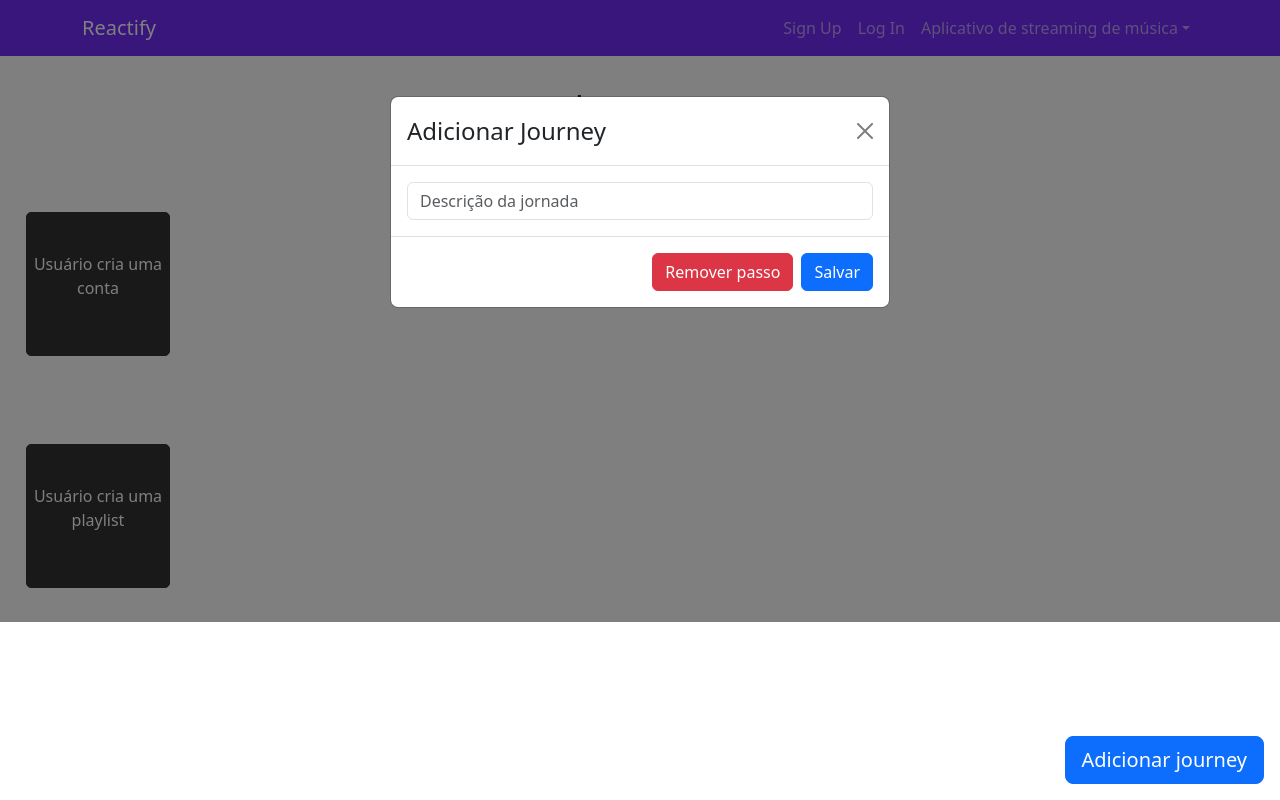
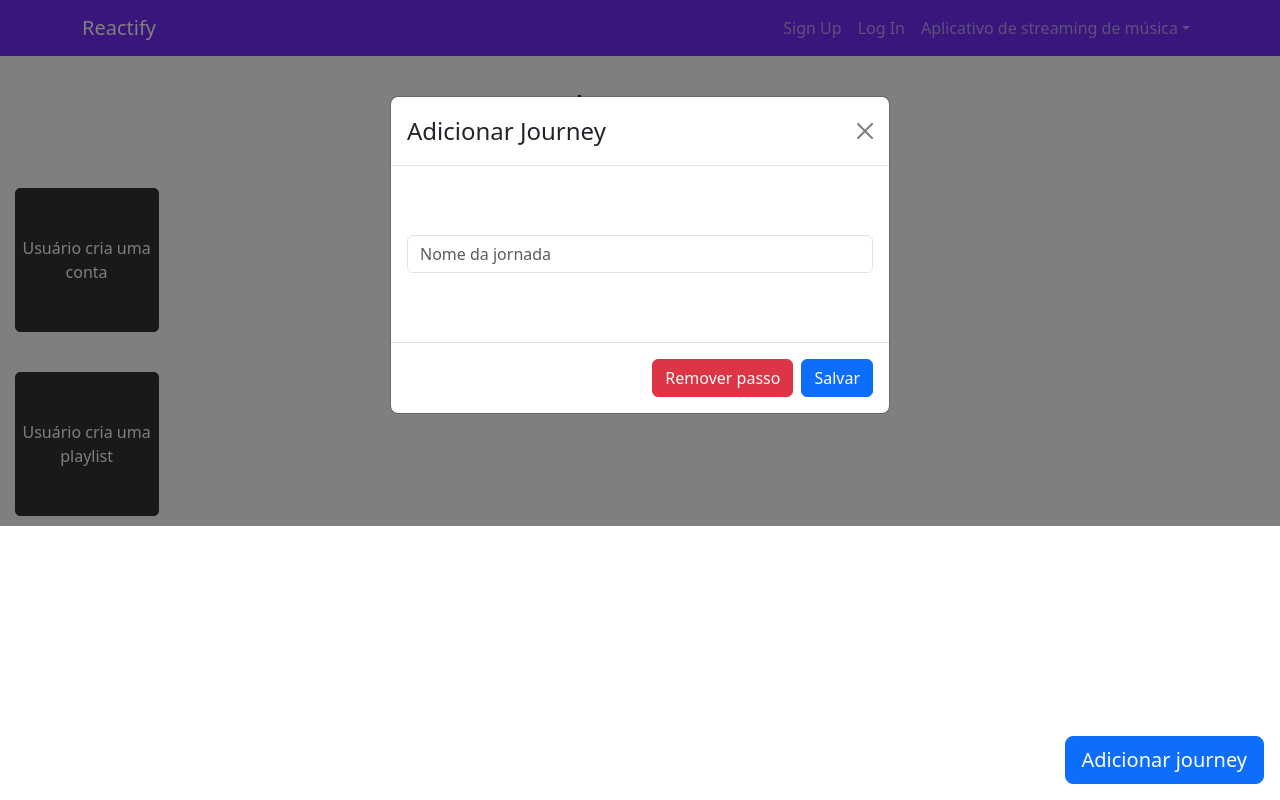
Before and after one commit to LumaGabriela/reactify-demo, a React (Create React App) app: page /journeys in a window 1280 px wide. Both pictures are taken after a click on the button "Adicionar journey". Built offline with nearby package versions, Linux system fonts and the light colour scheme.

Commit message:
update journeys

```diff
--- a/src/components/modal/Modals.css
+++ b/src/components/modal/Modals.css
@@ -1,9 +1,10 @@
 .modal-body {
   display: flex;
   flex-direction: column;
-  justify-content: space-between;
+  justify-content: space-evenly;
+  padding: 1rem;
+  min-height: 11rem;
 }
 .form-select {
   cursor: pointer;
-  margin: 0 1rem;
 }
--- a/src/components/modal/Modals.js
+++ b/src/components/modal/Modals.js
@@ -62,26 +62,37 @@ const AddProjectModal = ({ projectData, setProjectData, isVisible, handleRemove
 
 
 
-const JourneyDescriptionModal = ({ projectData, setProjectData, handleRemove, journeyModal, modalKey, journeyData, setJourneyData }) => {
+const JourneyDescriptionModal = ({ projectData, setProjectData, handleRemove, journeyModal, modalKey, journeyData, setJourneyData, operation, setOperation }) => {
   const [jValue, setJValue] = useState('')
   const project = projectData.find(project => project.key === modalKey);
-  const [operation, setOperation] = useState('')
   const [bodyHeight, setBodyHeight] = useState('100%');
 
+  //Torna a altura da sombra do modal variavel
   useEffect(() => {
     const height = document.body.scrollHeight;
     setBodyHeight(`${height}px`);
+    if (!journeyModal) setJourneyData({})
   }, [journeyModal]);
+
+  useEffect(() => {
+    if (operation !== '' && Object.keys(journeyData).length !== 0) void 0
+    else if (Object.keys(journeyData).length !== 0) setOperation('description')
+    else setOperation('name')
+  }, [journeyData])
 
 
 
-  useEffect(() => {
-    if (Object.keys(journeyData).length !== 0) setOperation('description')
-
-    else setOperation('name')
-    console.log(journeyData)
-  }, [journeyData]);
-
+  const getPlaceholder = () => {
+    if (operation === 'add-step') {
+      return 'Descreva o passo';
+    } else if (operation === 'description' && Object.keys(journeyData).length > 0) {
+      return 'Descreva o passo';
+    } else if (operation === 'name') {
+      return 'Nome da jornada';
+    } else {
+      return 'Digite aqui';
+    }
+  }
 
   //Atualiza o array das journeys
   const updateJourney = (op) => {
@@ -106,8 +117,9 @@ const JourneyDescriptionModal = ({ projectData, setProjectData, handleRemove, jo
       }
         break;
 
+      //Atualiza a descrição de uma journey
       case 'description': {
-        //Atualiza a descrição de uma journey
+
         const updatedProjectData = projectData.map(proj => {
           if (proj.key === modalKey) {
             const updatedJourneys = proj.journey.map((journey, jIndex) => {
@@ -129,7 +141,7 @@ const JourneyDescriptionModal = ({ projectData, setProjectData, handleRemove, jo
         setProjectData(updatedProjectData)
       }
         break;
-
+      //Remove um passo de uma journey
       case 'remove': {
         const updatedProjectData = projectData.map(proj => {
           if (proj.key === modalKey) {
@@ -150,14 +162,29 @@ const JourneyDescriptionModal = ({ projectData, setProjectData, handleRemove, jo
 
       }
         break;
+      //Adiciona um passo na journey selecionada
+      case 'add-step': {
+        const newStep = { step: journeyData.stepindex, description: jValue };
+        const updatedProjectData = projectData.map(proj => {
+          if (proj.key === modalKey) {
+            const journeyIndex = parseInt(journeyData.journeyindex);
+            const updatedJourneys = [...proj.journey];
+            updatedJourneys[journeyIndex].steps.push(newStep);
+
+            return { ...proj, journey: updatedJourneys };
+          }
+          return proj;
+        });
+        setProjectData(updatedProjectData);
+
+      }
+        break;
       default: console.log('Operacao desconhecida')
     }
     setJourneyData({})
     handleRemove('journey')
-    console.log(projectData)
-  };
-
-
+    console.log(operationType, projectData)
+  }
   return (
     <div
       className={"modal show "}
@@ -171,12 +198,10 @@ const JourneyDescriptionModal = ({ projectData, setProjectData, handleRemove, jo
         }>
 
           <Modal.Title>
-            {
-              (Object.keys(journeyData).length > 0) ?
-                "Editar passo: " +
-                project.journey[journeyData.journeyindex]?.steps[journeyData.stepindex]?.description :
-                'Adicionar Journey'
-            }
+            {(operation === 'add-step') && ("Adicionar passo")}
+            {(Object.keys(journeyData).length > 0 && operation === 'description') && ("Editar passo: " + project.journey[journeyData.journeyindex]?.steps[journeyData.stepindex]?.description)}
+            {(operation === 'name') && ('Adicionar Journey')}
+
           </Modal.Title>
         </Modal.Header>
 
@@ -185,7 +210,7 @@ const JourneyDescriptionModal = ({ projectData, setProjectData, handleRemove, jo
             type="text"
             onChange={(e) => setJValue(e.target.value)}
             onKeyUp={(e) => { if (e.key === 'Enter') updateJourney() }}
-            placeholder='Descrição da jornada'
+            placeholder={getPlaceholder()}
             style={{ cursor: 'text' }}
           />
 
--- a/src/pages/Journeys.css
+++ b/src/pages/Journeys.css
@@ -25,7 +25,7 @@
 .steps-grid {
     display: grid;
     grid-template-columns: repeat(auto-fill, minmax(10rem, 1fr));
-    grid-template-rows: minmax(9rem, 12rem);
+    grid-template-rows: minmax(9rem, 1fr);
     align-items: center;
     gap: 10px;
     width: 100%;
@@ -73,3 +73,17 @@
     display: block;
 
 }
+.add-step-button {
+  width: 9rem;
+  height: 9rem;
+  display: flex;
+  align-items: center;
+  justify-content: center;
+  text-align: center;
+  border-radius: 5px;
+  cursor: pointer;
+  padding: 0 3px;
+  border: 1px solid #333;
+  background-color: #f0f0f0;
+  font-size: 16px;
+}
--- a/src/pages/Journeys.js
+++ b/src/pages/Journeys.js
@@ -8,8 +8,14 @@ import { JourneyDescriptionModal } from '../components/modal/Modals'
 const Journeys = ({ projectData, setProjectData, handleRemove, journeyModal, modalKey }) => {
   const project = projectData.find(project => project.key === modalKey)
   const [journeyData, setJourneyData] = useState({})
-  const [stepVisible, setStepVisible] = useState(false)
-
+  const [visibleJourneys, setVisibleJourneys] = useState({})
+  const [operation, setOperation] = useState('')
+  const toggleJourneyVisibility = (journeyIndex) => {
+    setVisibleJourneys(prev => ({
+      ...prev,
+      [journeyIndex]: !prev[journeyIndex]
+    }));
+  };
 
   const handleClick = (e) => {
     const stepElement = e.target.closest('.step');
@@ -23,14 +29,21 @@ const Journeys = ({ projectData, setProjectData, handleRemove, journeyModal, mod
         }
       }
       setJourneyData(journeyElement);
+      setOperation('description')
       handleRemove('journey');
     }
   };
 
-  useEffect(() => {
-    console.log(stepVisible)
-  }, [stepVisible]);
 
+  const addStep = (journeyIndex) => {
+    setJourneyData({
+      journeyindex: journeyIndex,
+      stepindex: project.journey[journeyIndex].steps.length ,
+      description: ''
+    });
+    setOperation('add-step')
+    handleRemove('journey');
+  }
 
   return (
     <div>
@@ -42,21 +55,16 @@ const Journeys = ({ projectData, setProjectData, handleRemove, journeyModal, mod
             key={`${project.key}-${journeyIndex}`}
             data-key={project.key}
             data-journeyIndex={journeyIndex}
-            className="journey">
+            className="journey"
+          >
+            <div className="step-arrow">
+            <div className='step first-step' onClick={() => toggleJourneyVisibility(journeyIndex)}>
+              {journey.name}
+            </div>
+            {visibleJourneys[journeyIndex] ? (<div className="arrow">→</div>) : '' }
+            </div>
             <div className="steps-grid">
-              <div className="step-arrow">
-                <div className="step first-step"
-                onClick={ () => stepVisible ? setStepVisible(false) : setStepVisible(true)}
-                >
-                  <div className="step-content">
-                    <p className="step-description">{journey.name}</p>
-                  </div>
-
-                </div>
-                {stepVisible && (<div className="arrow first-step">→</div>)}
-              </div>
-
-              {stepVisible && journey.steps.map((step, stepIndex) => (
+              {visibleJourneys[journeyIndex] && journey.steps.map((step, stepIndex) => (
                 <React.Fragment key={stepIndex}>
                   <div className="step-arrow">
                     <div
@@ -64,8 +72,8 @@ const Journeys = ({ projectData, setProjectData, handleRemove, journeyModal, mod
                       data-key={project.key}
                       data-journeyIndex={journeyIndex}
                       data-stepIndex={stepIndex}
-                      onClick={(e) => handleClick(e)}>
-
+                      onClick={(e) => handleClick(e)}
+                    >
                       <div className="step-content">
                         <p className="step-description">{step.description}</p>
                       </div>
@@ -75,10 +83,16 @@ const Journeys = ({ projectData, setProjectData, handleRemove, journeyModal, mod
                     )}
                   </div>
                 </React.Fragment>
-              )) }
+              ))}
+              {visibleJourneys[journeyIndex] && (
+                <div className="step-arrow">
+                  <button className="add-step-button" onClick={() => addStep(journeyIndex)}>Adicionar Passo</button>
+                </div>
+              )}
             </div>
           </div>
         ))}
+
         <AddButton
           handleRemove={handleRemove}
           type={'journey'}
@@ -92,6 +106,8 @@ const Journeys = ({ projectData, setProjectData, handleRemove, journeyModal, mod
           handleRemove={handleRemove}
           journeyData={journeyData}
           setJourneyData={setJourneyData}
+          operation={operation}
+          setOperation={setOperation}
         />
       </div>
     </div>
```
